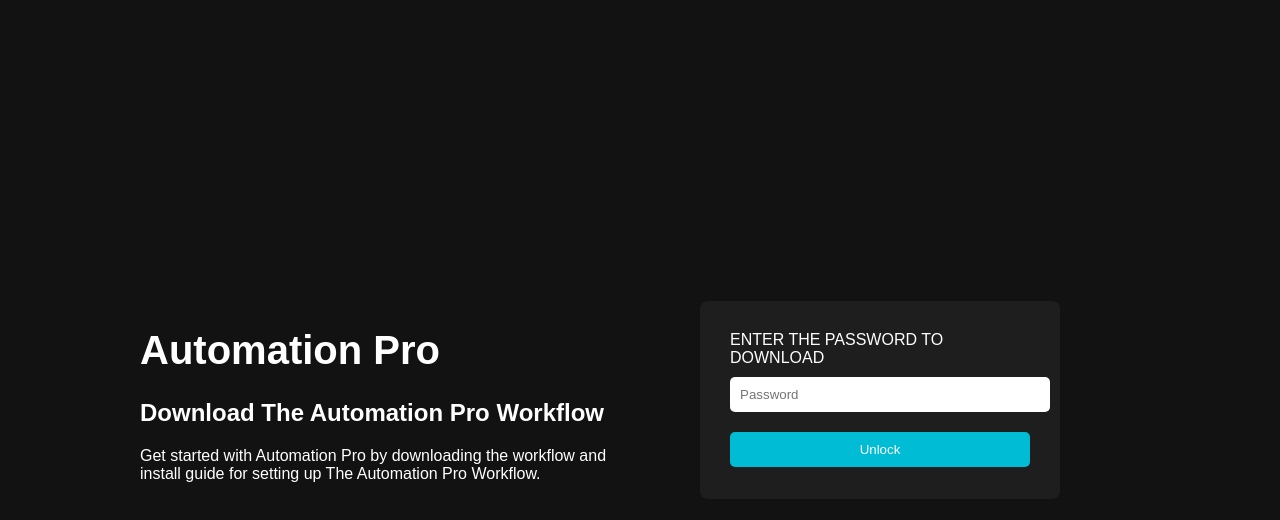
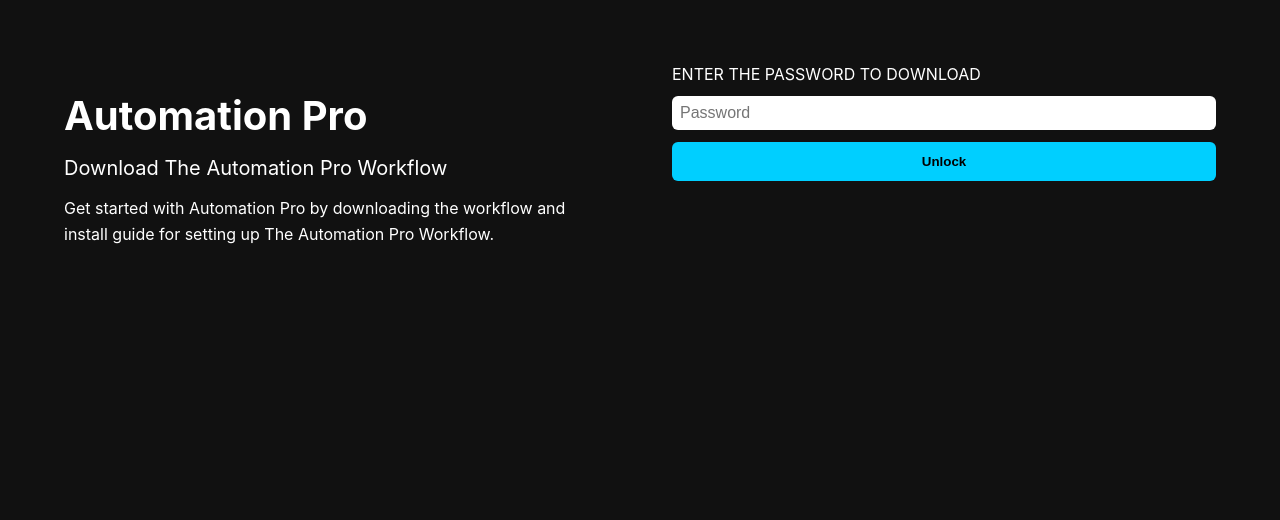
Before and after one commit to automationproofficial/automationpro-local-poster, a plain HTML site: page index.html in a window 1280 px wide. Drawn offline with Linux system fonts and the light colour scheme.

Commit message:
Update styles.css

```diff
--- a/styles.css
+++ b/styles.css
@@ -1,67 +1,95 @@
 body {
-  background-color: #121212;
+  margin: 0;
+  font-family: -apple-system, BlinkMacSystemFont, 'Segoe UI', Roboto, 'Helvetica Neue', Arial, sans-serif;
+  background-color: #111;
   color: #fff;
-  font-family: Arial, sans-serif;
-  margin: 0;
-  display: flex;
-  justify-content: center;
-  align-items: center;
-  height: 100vh;
 }
 
 .container {
   display: flex;
-  gap: 60px;
-  max-width: 1000px;
-  margin: auto;
-  padding: 40px;
+  flex-direction: row;
+  min-height: 100vh;
+  padding: 2rem;
 }
 
-.left {
-  max-width: 50%;
-}
-
-.right {
-  background: #1e1e1e;
-  padding: 30px;
-  border-radius: 8px;
-  width: 300px;
+.left, .right {
+  flex: 1;
+  padding: 2rem;
 }
 
 h1 {
   font-size: 2.5rem;
+  margin-bottom: 0.5rem;
+}
+
+h2 {
+  font-size: 1.25rem;
+  font-weight: 400;
+  margin-bottom: 1rem;
+}
+
+p {
+  font-size: 1rem;
+  line-height: 1.6;
+}
+
+form {
+  display: flex;
+  flex-direction: column;
+  gap: 0.75rem;
 }
 
 input[type="password"] {
-  padding: 10px;
-  width: 100%;
-  margin-top: 10px;
-  margin-bottom: 20px;
-  border-radius: 5px;
+  padding: 0.5rem;
+  font-size: 1rem;
+  border-radius: 6px;
   border: none;
 }
 
 button {
-  background-color: #00bcd4;
-  color: white;
-  padding: 10px;
+  background-color: #00cfff;
+  color: #000;
+  font-weight: 600;
   border: none;
-  width: 100%;
-  border-radius: 5px;
+  padding: 0.75rem;
+  border-radius: 6px;
   cursor: pointer;
 }
 
-a {
+#downloads a {
   display: block;
-  background-color: #333;
-  margin-top: 10px;
-  padding: 10px;
+  background: #222;
+  margin-top: 1rem;
+  padding: 0.75rem;
   color: white;
   text-decoration: none;
-  border-radius: 5px;
-  text-align: center;
+  border-radius: 6px;
 }
 
 .hidden {
   display: none;
 }
+
+/* ✅ Mobile responsiveness */
+@media screen and (max-width: 768px) {
+  .container {
+    flex-direction: column;
+    padding: 1.5rem;
+  }
+
+  .left, .right {
+    padding: 1rem 0;
+  }
+
+  h1 {
+    font-size: 2rem;
+  }
+
+  h2 {
+    font-size: 1.1rem;
+  }
+
+  p {
+    font-size: 0.95rem;
+  }
+}
```
